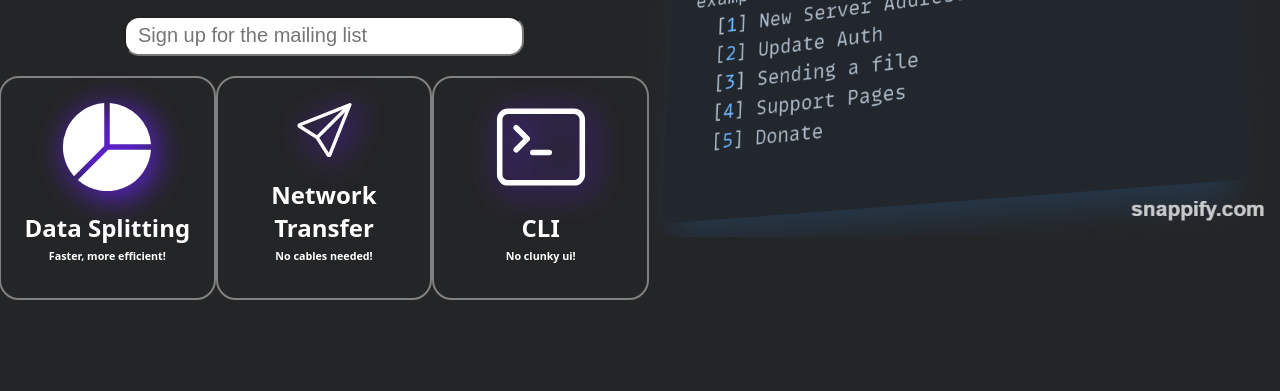
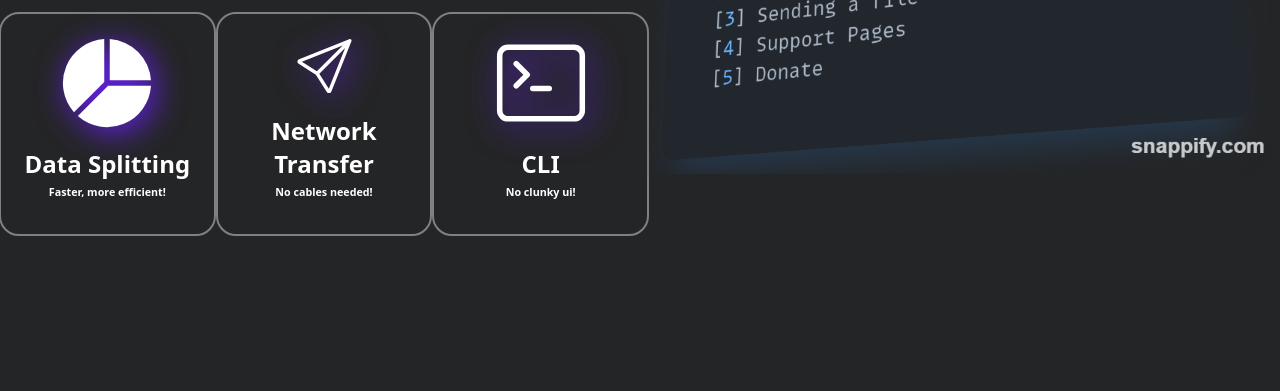
Before and after one commit to Machfn/Machfn.github.io, a plain HTML site: page index.html in a window 1280 px wide. Shown: the part 409-800 px from the top of the page. Drawn offline with Linux system fonts and the light colour scheme.

Commit message:
Update main.css

```diff
--- a/main.css
+++ b/main.css
@@ -13,6 +13,7 @@ body {
     align-items: center;
     width: 50%;
     text-align: center;
+    margin-top: -10%;
 }
 #text h1 {
     align-self: center;
@@ -40,7 +41,7 @@ body {
     display: flex;
     justify-content: center;
     min-width: 600px;
-
+    margin-top: -10%;
 }
 #example img {
     margin-top: 10%;
@@ -68,3 +69,6 @@ body {
 .feat svg {
     filter: drop-shadow(5px 5px 1rem #6620ee)
 }
+div::-webkit-scrollbar {
+  display: none;
+}
```
